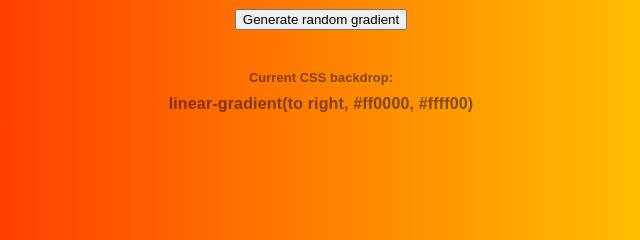
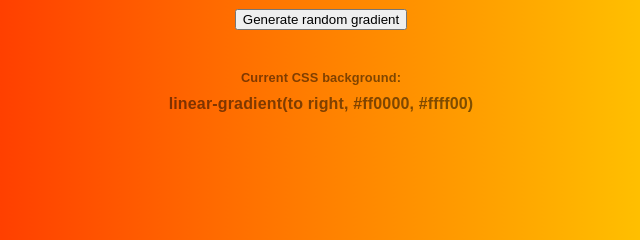
Before and after one commit to hosmanadam/background-generator, a plain HTML site: page index.html in a window 1280 px wide. Shown: the part 243-483 px from the top of the page, 319-959 px from the left. Drawn offline with Linux system fonts and the light colour scheme.

Commit message:
Change back to original subheader

```diff
--- a/index.html
+++ b/index.html
@@ -11,7 +11,7 @@
         <input class="color1" type="color" value="#FF0000">
         <input class="color2" type="color" value="#FFFF00">
         <button id="randomizer-button">Generate random gradient</button>
-        <h2>Current CSS backdrop:</h2>
+        <h2>Current CSS background:</h2>
         <h3></h3>
     </body>
 </html>
```
